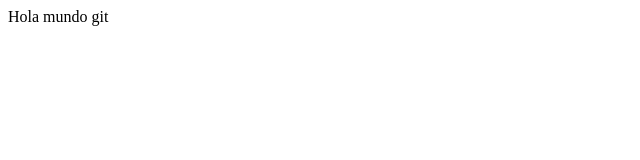
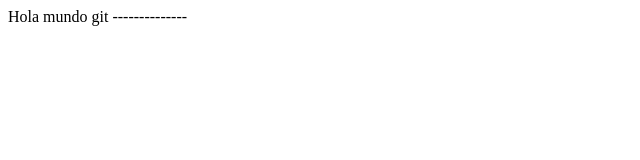
Before and after one commit to YojanMoralesUwU/HTML, a plain HTML site: page index.html in a window 1280 px wide. Shown: the full height of the page, 0-640 px from the left. Drawn offline with Linux system fonts and the light colour scheme.

Commit message:
Segunda version

```diff
--- a/index.html
+++ b/index.html
@@ -1,4 +1,7 @@
 <html>
 	<head><title>Hola mundo git</title></head>
-	<body>Hola mundo git</body>
+	<body>
+		Hola mundo git
+		--------------
+	</body>
 <html>
```
